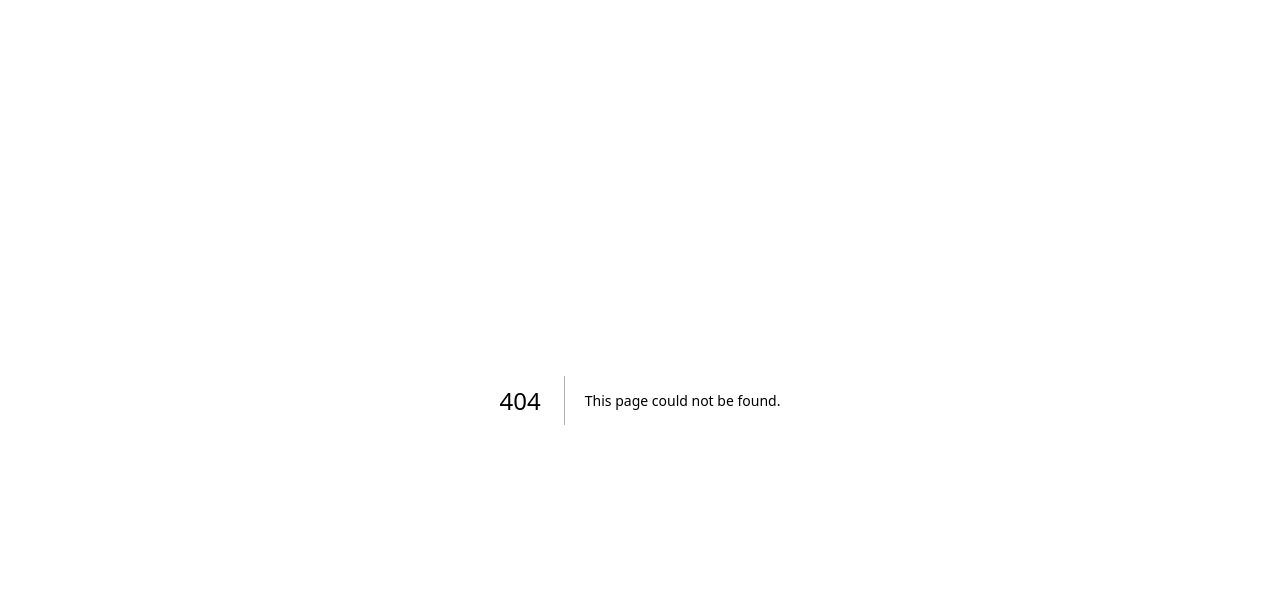
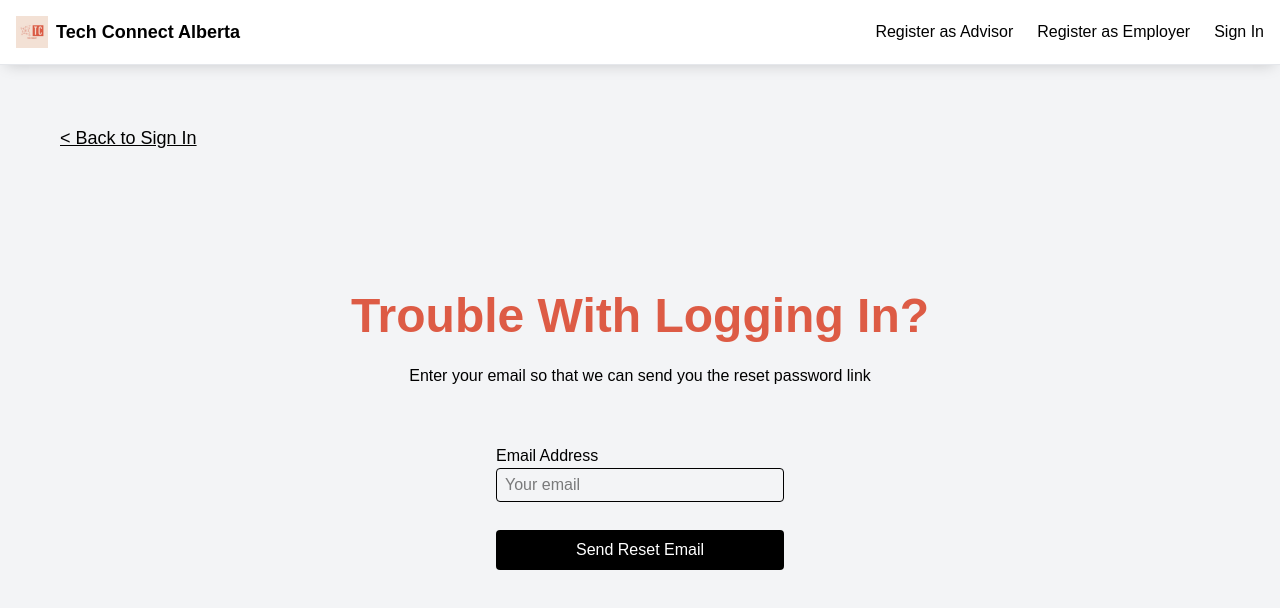
Before and after one commit to Jessie-Tang-Iu/tc-capstone, a Next.js app: page /forgetPassword in a window 1280 px wide. Before the commit this address had no page. Shown: the top 608 px of the page. Built offline with nearby package versions, Linux system fonts and the light colour scheme; no server answers.

Commit message:
creating forgetpassword page and resetpassword page. Fixing the bug on navbar

```diff
--- a/app/components/NavBar.js
+++ b/app/components/NavBar.js
@@ -13,6 +13,7 @@ export default function Navbar() {
   const pathname = usePathname();
   const popRef = useRef(null);
 
+  // handle Log out function for user
   const handleLogout = async () => {
     try {
       await signOut();
--- a/app/components/NavBarBeforeSignIn.js
+++ b/app/components/NavBarBeforeSignIn.js
@@ -3,10 +3,15 @@
 import { useState, useEffect, useRef } from "react";
 import { Menu, X } from "lucide-react";
 import Link from "next/link";
+import { usePathname } from "next/navigation";
 
 export default function Navbar() {
   const [isMobileMenuOpen, setIsMobileMenuOpen] = useState(false);
   const popRef = useRef(null);
+  const pathname = usePathname();
+
+  // Close popover on route change
+  useEffect(() => setIsMobileMenuOpen(false), [pathname]);
 
   // Close when clicking outside
   useEffect(() => {
@@ -29,7 +34,7 @@ export default function Navbar() {
       </Link>
 
       {/* Mobile Menu Button + Dropdown */}
-      <div className="relative md:hidden">
+      <div className="relative lg:hidden">
         <button
           className="p-2 text-black"
           onClick={() => setIsMobileMenuOpen(!isMobileMenuOpen)}
--- a/app/components/supabaseAuth/supabaseSignIn.js
+++ b/app/components/supabaseAuth/supabaseSignIn.js
@@ -157,7 +157,7 @@ export default function SupabaseAuth() {
 
             <p className="text-gray-600 text-sm mt-2 text-center">
               Forget Password?{" "}
-              <Link href="#" className="underline hover:text-blue-400">
+              <Link href="/forgetPassword" className="underline hover:text-blue-400">
                 Click Here
               </Link>
             </p>
--- /dev/null
+++ b/app/forgetPassword/page.js
@@ -0,0 +1,90 @@
+"use client";
+
+import React, { useState } from "react";
+import { useRouter } from "next/navigation";
+import { resetPassword } from "@/lib/supabase_auth";
+import Navbar from "../components/NavBarBeforeSignIn";
+import Link from "next/link";
+
+function ForgetPassword() {
+    const [email, setEmail] = useState("");
+    const [status, setStatus] = useState("");
+    const [error, setError] = useState("");
+    const [loading, setLoading] = useState(false);
+    const router = useRouter();
+
+    const handleReset = async (e) => {
+        e.preventDefault();
+        setError("");
+        setStatus("");
+        setLoading(true);
+
+        try {
+            await resetPassword(email.trim(), {
+                redirectTo: "http://localhost:3000/reset-password", // Change if deployed
+            });
+            setStatus("Reset link sent! Check your email.");
+        } catch (error) {
+            console.log("Reset error: " || error);
+            setError(error?.message || String(error));
+        } finally {
+            setLoading(false);
+        }
+    };
+
+    const handleCloseModal = () => {
+        setStatus("");
+        router.push("/signIn");
+    };
+
+    return (
+        <main className="bg-gray-100 min-h-screen">
+            <Navbar />
+            <Link href='/signIn'>
+                <p className="text-black text-[18px] m-15 cursor-pointer underline hover:text-blue-400"> &lt; Back to Sign In</p>
+            </Link>
+            <form
+                onSubmit={handleReset}
+                className="flex flex-col items-center mt-10 gap-4"
+            >
+
+            <h1 className="text-5xl text-[#DD5B45] text-center font-bold mt-20 mb-2">Trouble With Logging In?</h1>
+            <p className="text-black text-center mb-10">Enter your email so that we can send you the reset password link</p>
+            <div className="flex flex-col text-black">
+                <label>Email Address</label>
+                <input
+                    type="email"
+                    required
+                    placeholder="Your email"
+                    className="px-2 py-1 mb-3 w-72 rounded border border-black focus:bg-orange-100"
+                    value={email}
+                    onChange={(e) => setEmail(e.target.value)}
+                />
+            </div>
+
+            <button
+                type="submit"
+                className="bg-black text-white rounded px-3 py-2 w-72 hover:bg-green-500 active:bg-amber-400 disabled:opacity-60"
+                disabled={loading}
+            >
+                {loading ? "Loading..." : "Send Reset Email"}</button>
+            {error && <p style={{ color: "red" }}>{error}</p>}
+            {status && (
+                <div className="bg-white rounded p-6 max-w-sm text-center shadow-lg">
+                    <p className="mb-4 text-black">{status}</p>
+                    <button
+                    onClick={handleCloseModal}
+                    className="bg-[#DD5B45] text-white px-4 py-2 rounded hover:bg-[#bb4e39]"
+                    >
+                    Close
+                    </button>
+                </div>
+            )}
+
+            </form>
+        </main>
+
+    );
+}
+
+export default ForgetPassword;
--- /dev/null
+++ b/app/resetPassword/page.js
@@ -0,0 +1,120 @@
+"use client";
+
+import React, { useEffect, useState } from "react";
+import { supabase } from "@/lib/supabaseClient";
+import { updatePassword, getAccessToken } from "@/lib/supabase_auth";
+import Navbar from "../components/NavBarBeforeSignIn";
+import { useRouter } from "next/navigation";
+
+function ResetPassword() {
+    const [password, setPassword] = useState("");
+    const [status, setStatus] = useState("");
+    const [error, setError] = useState("");
+    const [loading, setLoading] = useState(false);
+    const [sessionRestored, setSessionRestored] = useState(false);
+    const router = useRouter();
+
+    // Extract tokens from URL fragment and set the session
+    useEffect(() => {
+        const hash = window.location.hash;
+        const params = new URLSearchParams(hash.slice(1)); // remove '#'
+
+        const access_token = params.get("access_token");
+        const refresh_token = params.get("refresh_token");
+
+        if (access_token && refresh_token) {
+            supabase.auth
+            .setSession({ access_token, refresh_token })
+            .then(({ error }) => {
+                if (error) {
+                setError("Failed to restore session.");
+                } else {
+                setSessionRestored(true);
+                }
+            });
+        } else {
+            setError("Missing access or refresh token in URL.");
+        }
+    }, []);
+
+    const handleUpdate = async (e) => {
+        e.preventDefault();
+        setStatus("");
+        setError("");
+        setLoading(true);
+
+        const token = await getAccessToken();
+        if (!token) {
+        setError("Session still missing.");
+        setLoading(false);
+        return;
+        }
+
+        try {
+            await updatePassword(password);
+            setStatus("Password updated successfully!");
+
+        } catch (error) {
+            console.log("Reset error: " || error);
+            setError(error?.message || String(error));
+        } finally {
+            setLoading(false);
+        }
+    };
+
+    const handleCloseModal = () => {
+        setStatus("");
+        router.push("/signIn");
+    };
+
+    return (
+        <main className="bg-gray-100 min-h-screen">
+            <Navbar />
+        <form
+            onSubmit={handleUpdate}
+            className="flex flex-col items-center mt-10 gap-4"
+        >
+            <h1 className="text-5xl text-[#DD5B45] text-center font-bold mt-20 mb-2">Trouble With Logging In?</h1>
+            <p className="text-black text-center mb-10">Enter your email so that we can send you the reset password link</p>
+            <div className="flex flex-col text-black">
+                <label>Enter Your New Password</label>
+                <input
+                    type="password"
+                    required
+                    placeholder="New password"
+                    className="px-2 py-1 mb-3 w-72 rounded border border-black focus:bg-orange-100"
+                    value={password}
+                    onChange={(e) => setPassword(e.target.value)}
+                    disabled={!sessionRestored}
+                />
+
+                <button
+                    type="submit"
+                    className={`rounded px-3 py-2 w-72 text-white
+                        ${loading || !sessionRestored
+                            ? "bg-gray-400 cursor-not-allowed"
+                            : "bg-black hover:bg-green-500 active:bg-amber-400"
+                        }`}
+                    disabled={loading || !sessionRestored}
+                >
+                    {loading ? "Updating..." : "Update Password"}
+                </button>
+            </div>
+        {error && <p style={{ color: "red" }}>{error}</p>}
+        {status && (
+            <div className="bg-white rounded p-6 max-w-sm text-center shadow-lg">
+                <p className="mb-4 text-black">{status}</p>
+                <button
+                onClick={handleCloseModal}
+                className="bg-[#DD5B45] text-white px-4 py-2 rounded hover:bg-[#bb4e39]"
+                >
+                Close
+                </button>
+            </div>
+        )}
+        </form>
+        </main>
+    );
+}
+
+export default ResetPassword;
--- a/lib/supabase_auth.js
+++ b/lib/supabase_auth.js
@@ -71,7 +71,7 @@ export const resetPassword = async (email) => {
     normEmail(email),
     {
       // This route should render a form that calls updatePassword()
-      redirectTo: redirectOrigin ? `${redirectOrigin}/auth/reset` : undefined,
+      redirectTo: redirectOrigin ? `${redirectOrigin}/resetPassword` : undefined,
     }
   );
   throwIf(error);
```
